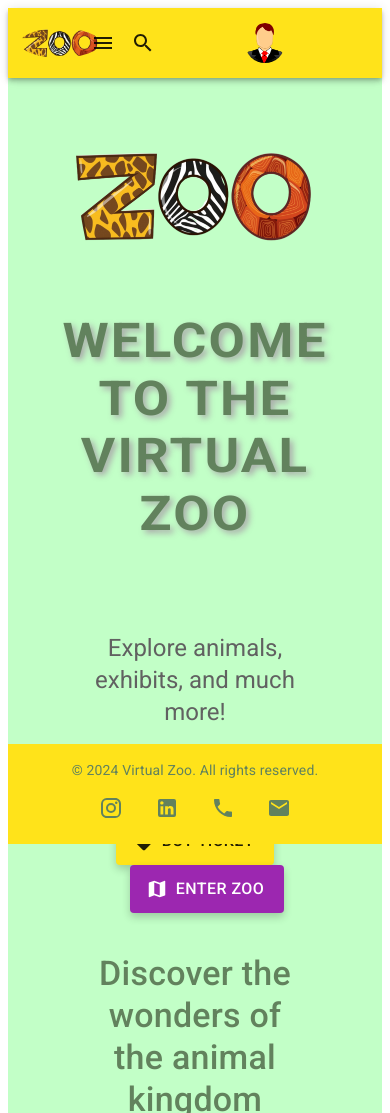
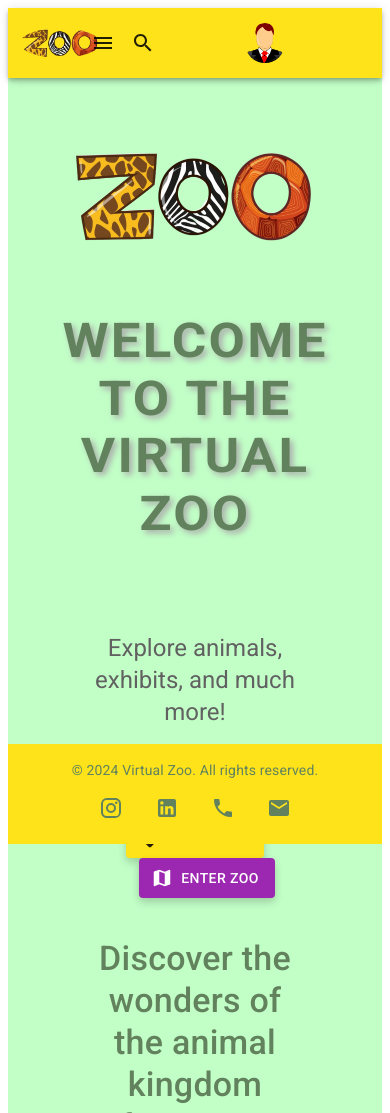
Before and after one commit to Nadav2503/FinalProjectFullStackFront, a React (Vite) app: page / in a window 390 px wide. Shown: the top 1113 px of the page. Built offline with nearby package versions, Linux system fonts and the light colour scheme.

Commit message:
add comments to CustomButton.jsx

```diff
--- a/src/general/CustomButton.jsx
+++ b/src/general/CustomButton.jsx
@@ -1,6 +1,6 @@
 import React from 'react';
-import { Button } from '@mui/material'; // Import necessary MUI components.
-import Loader from './Loader';
+import { Button } from '@mui/material'; // Import necessary MUI Button component
+import Loader from './Loader'; // Import the Loader component for loading state
 
 export default function CustomButton({
     variant = 'contained', // Default is 'contained'
@@ -15,27 +15,32 @@ export default function CustomButton({
 }) {
     return (
         <Button
-            variant={variant}
-            color={color}
-            startIcon={startIcon}
-            endIcon={endIcon}
-            onClick={onClick}
-            disabled={disabled || loading} // Disable button if it's in loading state or explicitly disabled
-            size={size}
+            variant={variant} // Button variant: 'contained', 'outlined', etc.
+            color={color} // Button color: 'primary', 'secondary', etc.
+            startIcon={startIcon} // Optional start icon
+            endIcon={endIcon} // Optional end icon
+            onClick={onClick} // Click handler for the button
+            disabled={disabled || loading} // Disable button if loading or manually disabled
+            size={size} // Button size: 'small', 'medium', 'large'
             sx={{
-                padding: '10px 20px', // Custom padding
+                padding: '10px 20px', // Custom padding for the button
                 fontSize: '16px', // Font size for button text
-                boxShadow: '0px 4px 8px rgba(0, 0, 0, 0.2)', // Shadow for button
+                boxShadow: '0px 4px 8px rgba(0, 0, 0, 0.2)', // Button shadow
                 '&:hover': {
                     transform: 'scale(1.05)', // Slight zoom effect on hover
-                    transition: 'transform 0.2s ease-in-out',
+                    transition: 'transform 0.2s ease-in-out', // Smooth hover transition
+                },
+                // Make button more responsive
+                '@media (max-width:600px)': {
+                    fontSize: '14px', // Reduce font size on smaller screens
+                    padding: '8px 16px', // Adjust padding on smaller screens
                 },
             }}
         >
             {loading ? (
-                <Loader size={24} color="inherit" /> // Show loading spinner
+                <Loader size={24} color="inherit" /> // Display loader icon when loading
             ) : (
-                children // Show button text or children
+                children // Display the button's content (text or children)
             )}
         </Button>
     );
```
